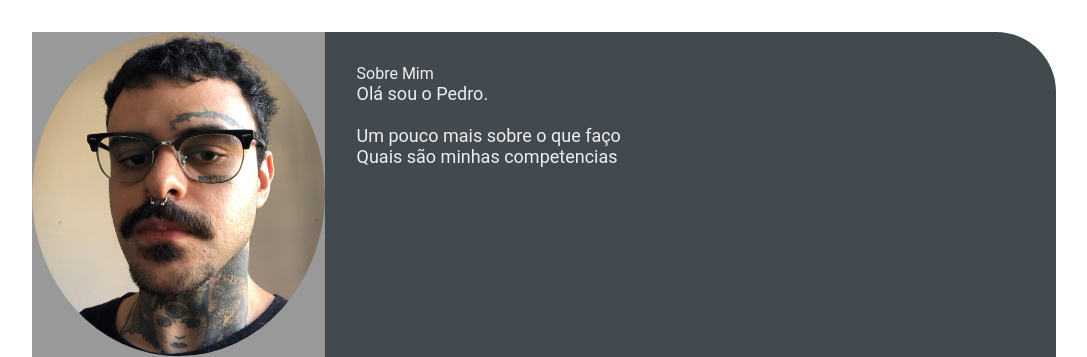
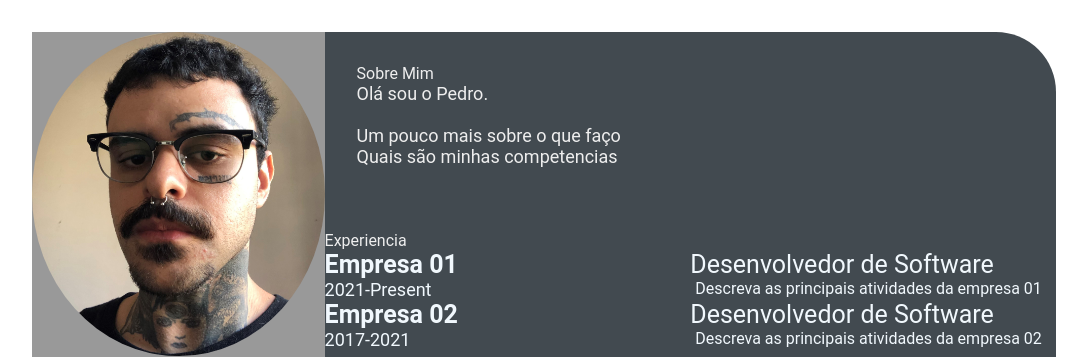
Before and after one commit to pedro-hca/devweekgit.github.io, a plain HTML site: page index.html in a window 1280 px wide. Shown: the top 357 px of the page, without its empty margins (96-1183 px from the left). Drawn offline with Linux system fonts and the light colour scheme.

Commit message:
feature: style.css.1 and index.html.2 updates (#3)

```diff
--- a/index.html
+++ b/index.html
@@ -47,6 +47,31 @@
                         </p>
                     </section>
                 </div>
+            <section class="experience gap">
+                <div class="right-title">Experiencia</div>
+                <div class="experience-contents">
+                    <div class="exp-left">
+                        <p class="exp-company-name">Empresa 01</p>
+                        <p class="exp-time-period">2021-Present</p>
+                    </div>
+                    <div class="exp-right">
+                        <p class="exp-position">Desenvolvedor de Software</p>
+                        <p class="exp-desc">
+                            Descreva as principais atividades da empresa 01
+                        </p>
+                    </div>
+                    <div class="exp-left">
+                        <p class="exp-company-name">Empresa 02</p>
+                        <p class="exp-time-period">2017-2021</p>
+                    </div>
+                    <div class="exp-right">
+                        <p class="exp-position">Desenvolvedor de Software</p>
+                        <p class="exp-desc">
+                            Descreva as principais atividades da empresa 02
+                        </p>
+                    </div>
+                </div>
+            </section>
             </section>
     </main>
 </body>
--- a/style.css
+++ b/style.css
@@ -101,3 +101,38 @@
     font-size: 18px;
     color: #eeeeee;
 }
+
+.experience-contents,
+.education-contents,
+.awards-contents {
+    display: grid;
+    grid-template-columns: repeat(2, 1fr);
+    padding-bottom: 2rem;
+    color: #F1F8FD;
+}
+
+.exp-company-name,
+.education-school-name,
+.awards-company-name {
+    font-size: 25px;
+    font-weight: bold;
+}
+
+.exp-time-period,
+.educationp-time-period,
+.awards-time-period {
+    font-size: 18px;
+}
+
+.exp-position,
+.education-subject,
+.awards-name {
+    font-size: 25px;
+}
+
+.exp-desc,
+.education-desc,
+.awards-desc {
+    font-size: 16px;
+    padding-left: 5px;
+}
```
